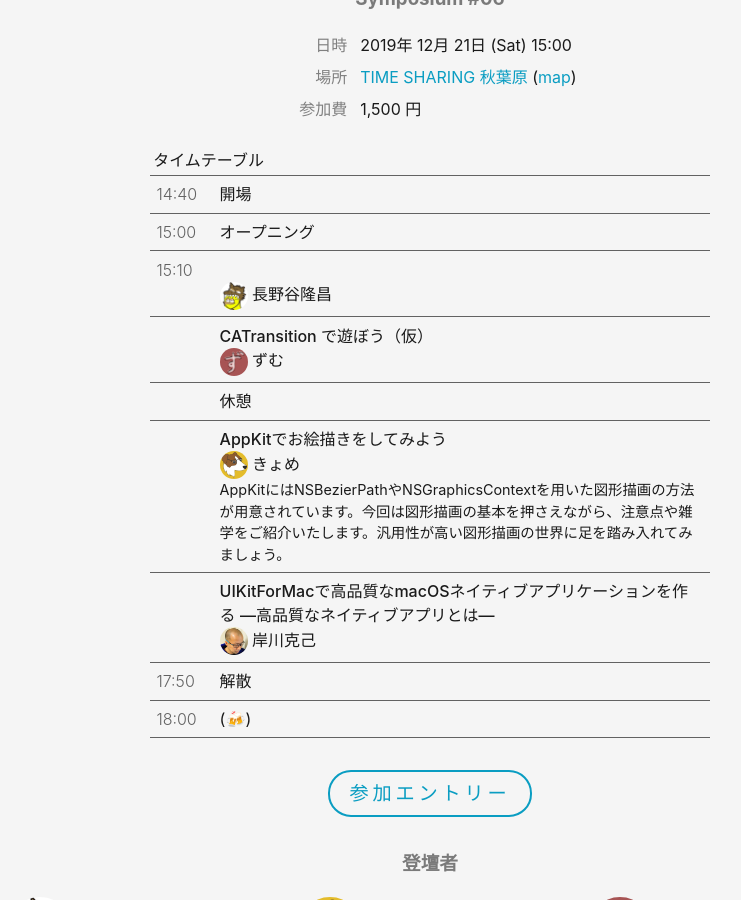
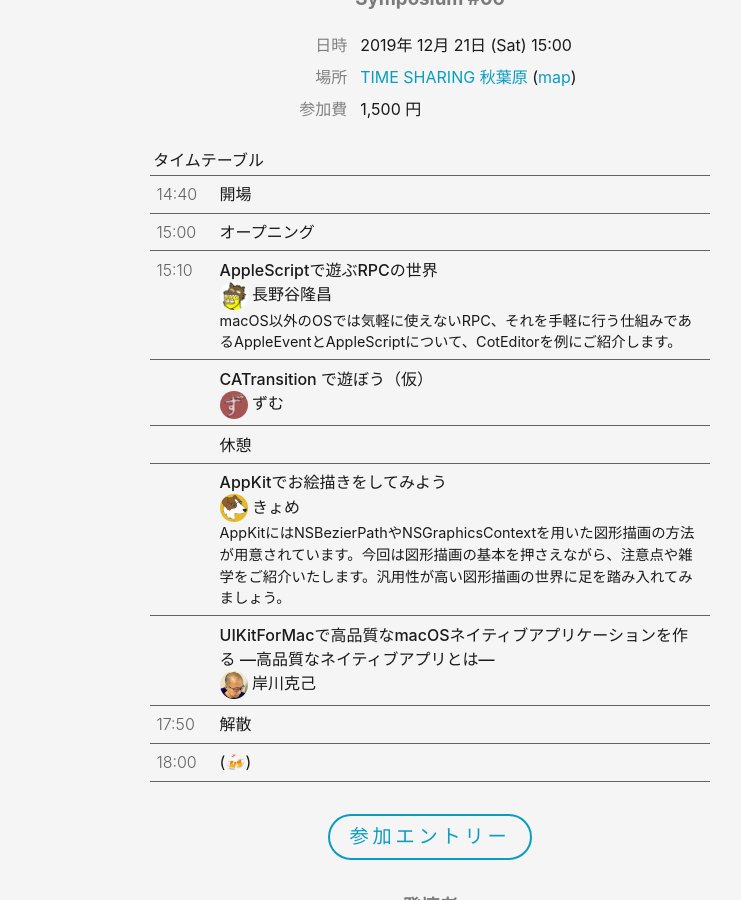
Before and after one commit to macOS-native/macos-native.github.io, a Jekyll site: the page built from index.md, in a window 1280 px wide and 900 px high, scrolled down 619 px. Shown: the whole window, without its empty margins (210-951 px from the left). Built offline with Jekyll 4.4.1, drawn with Linux system fonts in a browser that asks for light colours.

Commit message:
Add piyomaru-san’s talk

```diff
--- a/_data/events.yml
+++ b/_data/events.yml
@@ -14,10 +14,12 @@ symposium_06:
     - time: "15:00"
       title: "オープニング"
     - time: "15:10"
-      title: ""
+      title: "AppleScriptで遊ぶRPCの世界"
       presenter:
         name: 長野谷隆昌
         avatar: piyomaru
+      description: |
+        macOS以外のOSでは気軽に使えないRPC、それを手軽に行う仕組みであるAppleEventとAppleScriptについて、CotEditorを例にご紹介します。
     - time: ""
       title: "CATransition で遊ぼう（仮）"
       presenter:
```
